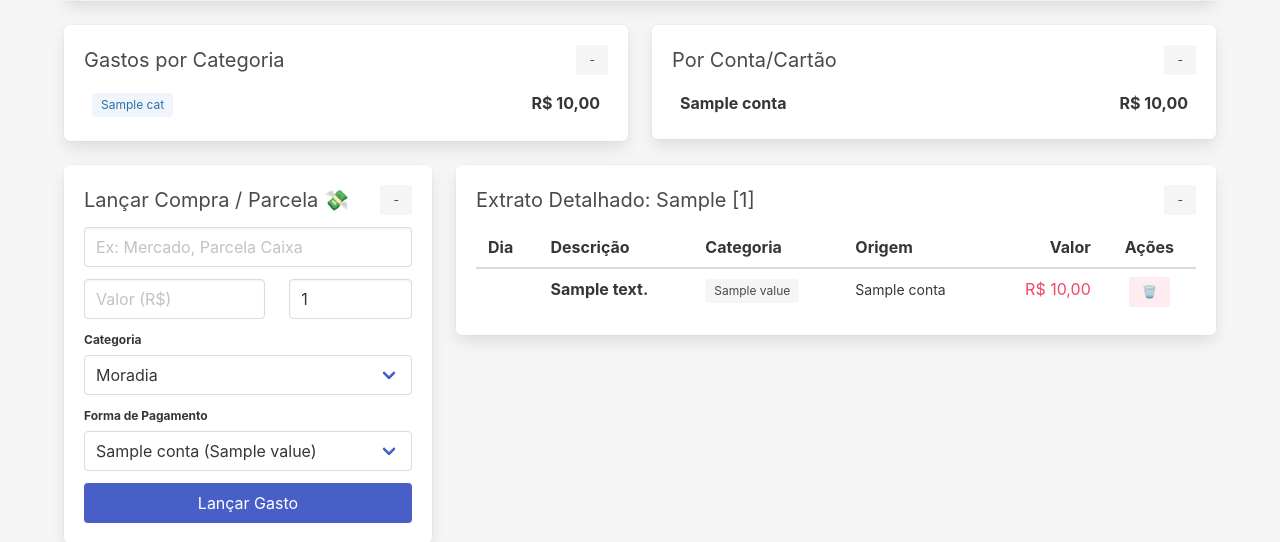
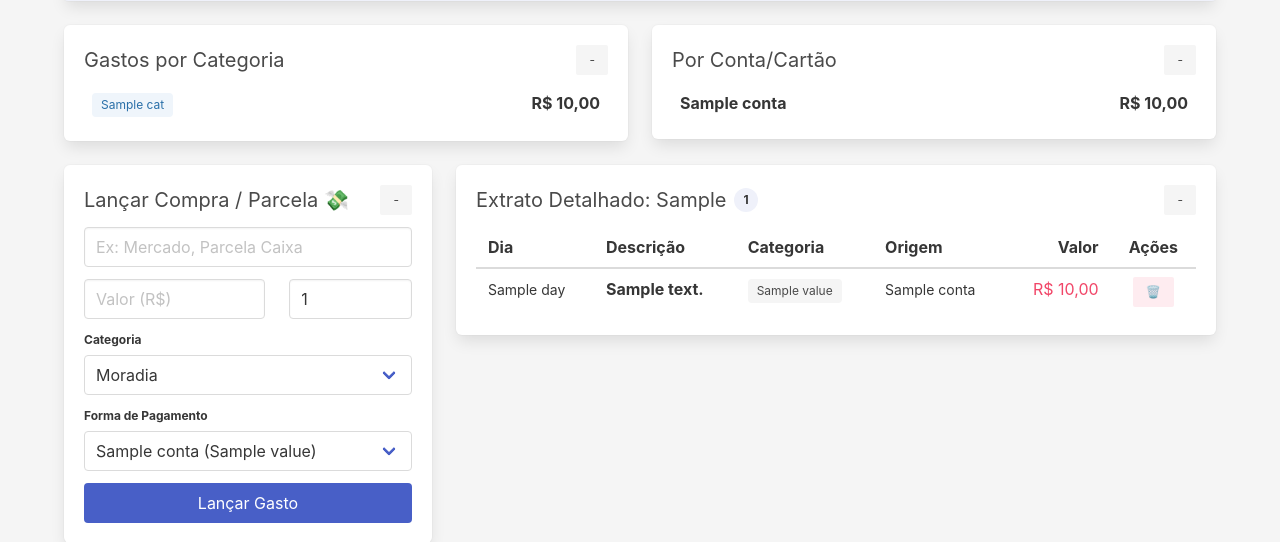
Before and after one commit to douglaspands/py-financas-pessoais, a FastAPI app: template templates/expense_tracker/index.html in a window 1280 px wide. Shown: the part 216-758 px from the top of the page. Run offline with FastAPI, Linux system fonts and the light colour scheme; the template is opened without the code that fills it: most values are stand-ins (such as "Sample title", 1, 10 or a date in 2020).

Commit message:
inclusao da quantidade de lançamentos mais elegante

```diff
--- a/app/infra/template.py
+++ b/app/infra/template.py
@@ -1,5 +1,3 @@
-from datetime import date
-
 from fastapi.templating import Jinja2Templates
 
 from app.infra import utils
@@ -7,8 +5,4 @@ from app.transaction.enum import CategoriaTransacaoEnum
 
 templates = Jinja2Templates(directory="templates")
 templates.env.filters["formatar_moeda"] = utils.formatar_moeda
-templates.env.filters["dia"] = lambda data: (
-    str(data.day) if isinstance(data, date) else ""
-)
-templates.env.filters["quantidade"] = lambda lista: len(lista)
 templates.env.globals["categorias_disponiveis"] = CategoriaTransacaoEnum  # type: ignore
--- a/templates/expense_tracker/index.html
+++ b/templates/expense_tracker/index.html
@@ -169,7 +169,9 @@
                 <div class="column is-8-desktop is-12-tablet">
                     <div class="box">
                         <div class="card-header-toggle" onclick="toggleCard('conteudo-extrato', 'btn-extrato')">
-                            <h2 class="subtitle is-5 mb-0">Extrato Detalhado: {{ mes_filtro }} [{{ transacoes|quantidade }}]</h2>
+                            <div class="is-flex is-align-items-center"> <h2 class="subtitle is-5 mb-0 mr-2">Extrato Detalhado: {{ mes_filtro }}</h2>
+                                <span class="tag is-rounded is-link is-light"><strong>{{ transacoes|length }}</strong></span>
+                            </div>
                             <button class="button is-small is-light" id="btn-extrato">-</button>
                         </div>
                         <div id="conteudo-extrato" class="table-container mt-3">
@@ -187,7 +189,7 @@
                                 <tbody>
                                     {% for tx in transacoes %}
                                     <tr>
-                                        <td><small>{{ tx.data|dia }}</small></td>
+                                        <td><small>{{ tx.data.day }}</small></td>
                                         <td><strong>{{ tx.descricao }}</strong></td>
                                         <td><span class="tag is-light">{{ tx.categoria.value }}</span></td>
                                         <td><small>{{ tx.conta.nome }}</small></td>
```
